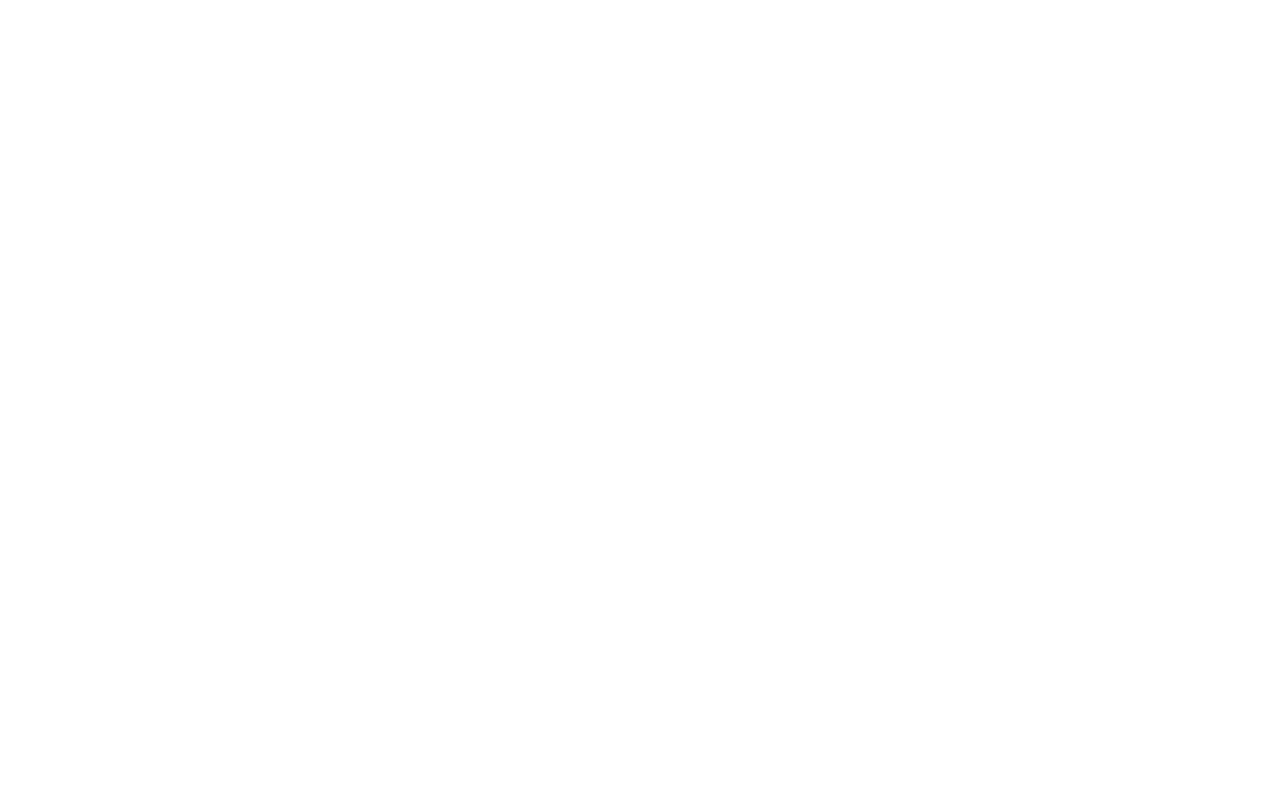
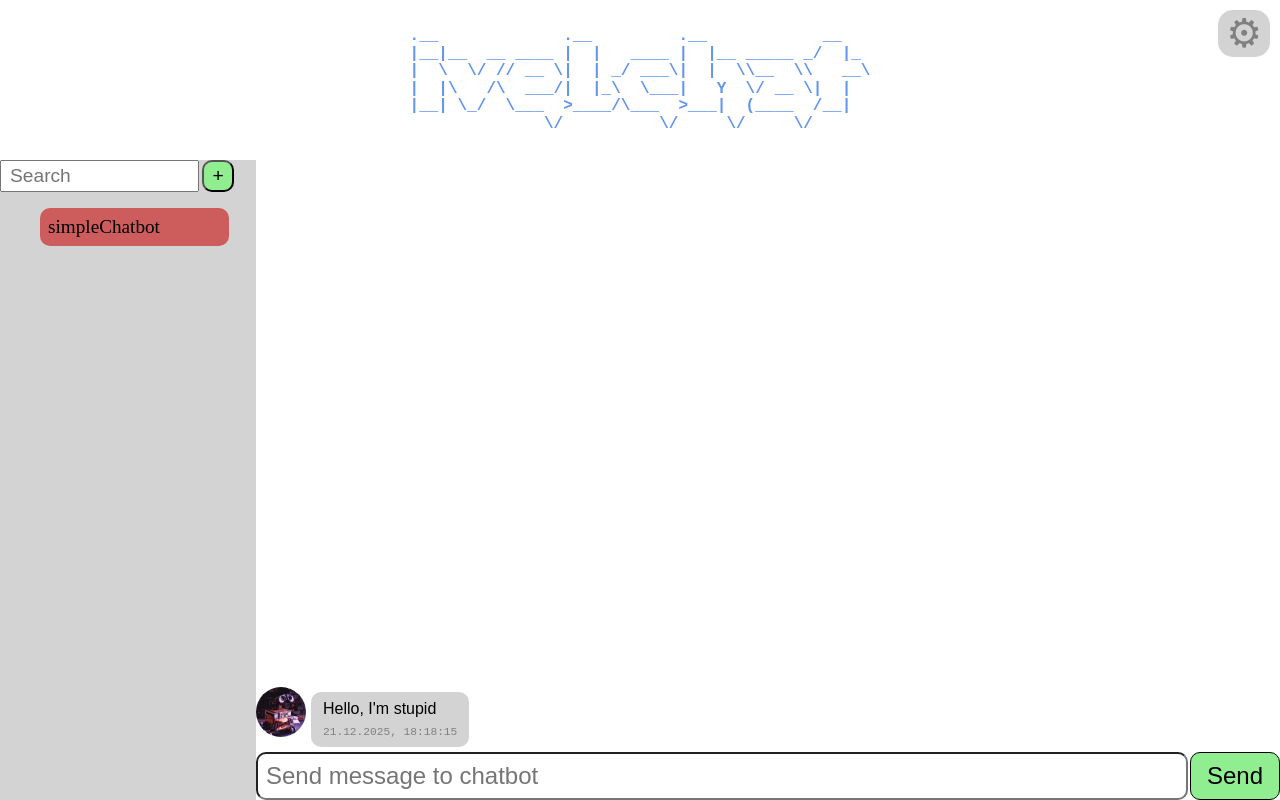
Before and after one commit to iveltier/ivelchat, a React (Vite) app: page /homepage in a window 1280 px wide. Before the commit this address had no page. Built offline with nearby package versions, Linux system fonts and the light colour scheme.

Commit message:
letzten kleinen changes für js, nur noch documentation fehlt yippie

```diff
--- a/src/App.jsx
+++ b/src/App.jsx
@@ -25,7 +25,7 @@ function App() {
 			<Route path="/" element={<LoginPage />} />
 			<Route path="/register" element={<RegisterPage />} />
 			<Route
-				path="/startseite"
+				path="/homepage"
 				element={
 					<HomePage
 						enableTimestamp={enableTimestamp}
--- a/src/components/home/chat/chatInput.jsx
+++ b/src/components/home/chat/chatInput.jsx
@@ -11,9 +11,13 @@ function ChatInput({ chatMessages, setBotsMessages, currentBot, isMonospace }) {
 		setInputText(event.target.value);
 	}
 
+	const [spamProtection, setSpamProtection] = useState(false);
 	async function sendMessage() {
 		if (inputText.trim() === "") {
 			setInputText("");
+			return;
+		}
+		if (spamProtection) {
 			return;
 		}
 
@@ -56,10 +60,11 @@ function ChatInput({ chatMessages, setBotsMessages, currentBot, isMonospace }) {
 
 		setInputText("");
 
+		setSpamProtection(true);
 		const delay = Math.random() * 2000 + 1000;
 		await new Promise((resolve) => setTimeout(resolve, delay));
-
 		const response = getBotResponse(inputText, "simpleChatbot");
+		setSpamProtection(false);
 
 		// Finale Bot-Antwort speichern
 		setBotsMessages((prev) => ({
@@ -90,10 +95,19 @@ function ChatInput({ chatMessages, setBotsMessages, currentBot, isMonospace }) {
 				onChange={saveInputText}
 				onKeyDown={handleOnKeyDown}
 				value={inputText}
-				className={styles.messageInput}
-				placeholder="Send message to Chatbot"
+				className={`${styles.messageInput} ${spamProtection ? styles.spamProtection : ""}`}
+				placeholder={
+					spamProtection
+						? "Please wait kindly for the chatbot. It isn't always the fastest."
+						: "Send message to chatbot"
+				}
 			/>
-			<button type="button" onClick={sendMessage} className={styles.sendButton}>
+			<button
+				type="button"
+				onClick={sendMessage}
+				className={styles.sendButton}
+				disabled={spamProtection}
+			>
 				Send
 			</button>
 		</div>
--- a/src/components/home/chat/chatInput.module.css
+++ b/src/components/home/chat/chatInput.module.css
@@ -22,3 +22,7 @@
 .messageInputContainer {
 	display: flex;
 }
+
+.spamProtection {
+	cursor: not-allowed;
+}
--- a/src/components/home/chat/chatMessage.module.css
+++ b/src/components/home/chat/chatMessage.module.css
@@ -39,3 +39,7 @@ p {
 .monospace {
 	font-family: monospace;
 }
+
+.spamProtection {
+	cursor: not-allowed;
+}
--- a/src/components/home/menu/menu.jsx
+++ b/src/components/home/menu/menu.jsx
@@ -57,27 +57,27 @@ function Menu({
 			setSearchText("");
 		}
 	}
+	// filter for available bots and show bots, who havent been added yet
 
-	// filter for available bots and show bots, who havent been added yet
 	const filteredAvailableBots = availableBotNames
 		.filter((bot) => bot.toLowerCase().includes(newBotName.toLowerCase()))
-		.filter((bot) => !botList.some((b) => b.name === bot));
+		.filter((bot) => !botList.some((b) => b.name === bot))
+		.sort((a, b) => a.toLowerCase().localeCompare(b.toLowerCase()));
 
-	// filtered list of added bots
-	const filteredBots = botList.filter(
-		(bot) => bot.name.toLowerCase().includes(searchText), // handleSearch() provides searchText
-	);
-
+	// already added bots , sorted
+	const filteredBots = botList
+		.filter((bot) => bot.name.toLowerCase().includes(searchText))
+		.sort((a, b) => a.name.toLowerCase().localeCompare(b.name.toLowerCase()));
 	function selectBot(newBot) {
 		if (!newBot || newBot === currentBot) return;
 
-		// Aktuellen Chatverlauf sichern
+		// save current chat
 		setBotsMessages((prev) => ({
 			...prev,
 			[currentBot]: chatMessages,
 		}));
 
-		// Bot wechseln
+		// switch bots
 		setCurrentBot(newBot);
 	}
 
@@ -91,8 +91,7 @@ function Menu({
 				placeholder={isAdding ? "Add a new bot..." : "Search"}
 				value={isAdding ? newBotName : searchText}
 				onChange={(e) => {
-					if (isAdding) setNewBotName(e.target.value);
-					else handleSearch(e);
+					isAdding ? setNewBotName(e.target.value) : handleSearch(e);
 				}}
 				onKeyDown={handleKeyDown}
 			/>
--- /dev/null
+++ b/src/components/settings/homepageButton/homepageButton.jsx
@@ -0,0 +1,10 @@
+import styles from "./homepageButton.module.css";
+import { Link } from "react-router";
+function HomepageButton() {
+	return (
+		<Link to="/homepage">
+			<div className={styles.settingsLogo}>⮌</div>
+		</Link>
+	);
+}
+export default HomepageButton;
--- /dev/null
+++ b/src/components/settings/homepageButton/homepageButton.module.css
@@ -0,0 +1,10 @@
+.settingsLogo {
+	font-size: 2.5rem;
+	color: gray;
+	position: absolute;
+	top: 10px;
+	left: 10px;
+	background-color: lightgray;
+	border-radius: 15px;
+	padding: 0.2rem 1rem 0rem 1rem;
+}
--- a/src/components/settings/settings.jsx
+++ b/src/components/settings/settings.jsx
@@ -1,4 +1,5 @@
 import styles from "./settings.module.css";
+import HomepageButton from "./homepageButton/homepageButton.jsx";
 import Logo from "../home/logo/logo.jsx";
 import { useState, useEffect } from "react";
 import { generatePalette, applyPaletteToCSS } from "./colorHelper.jsx";
@@ -55,6 +56,7 @@ function Settings({
 	return (
 		<div className={styles.settingsContainer}>
 			<Logo />
+			<HomepageButton />
 
 			<h1>Settings</h1>
 			{visible && (
```
Also changed, not shown: 1 other file (tests, documents, lock files or other folders).
